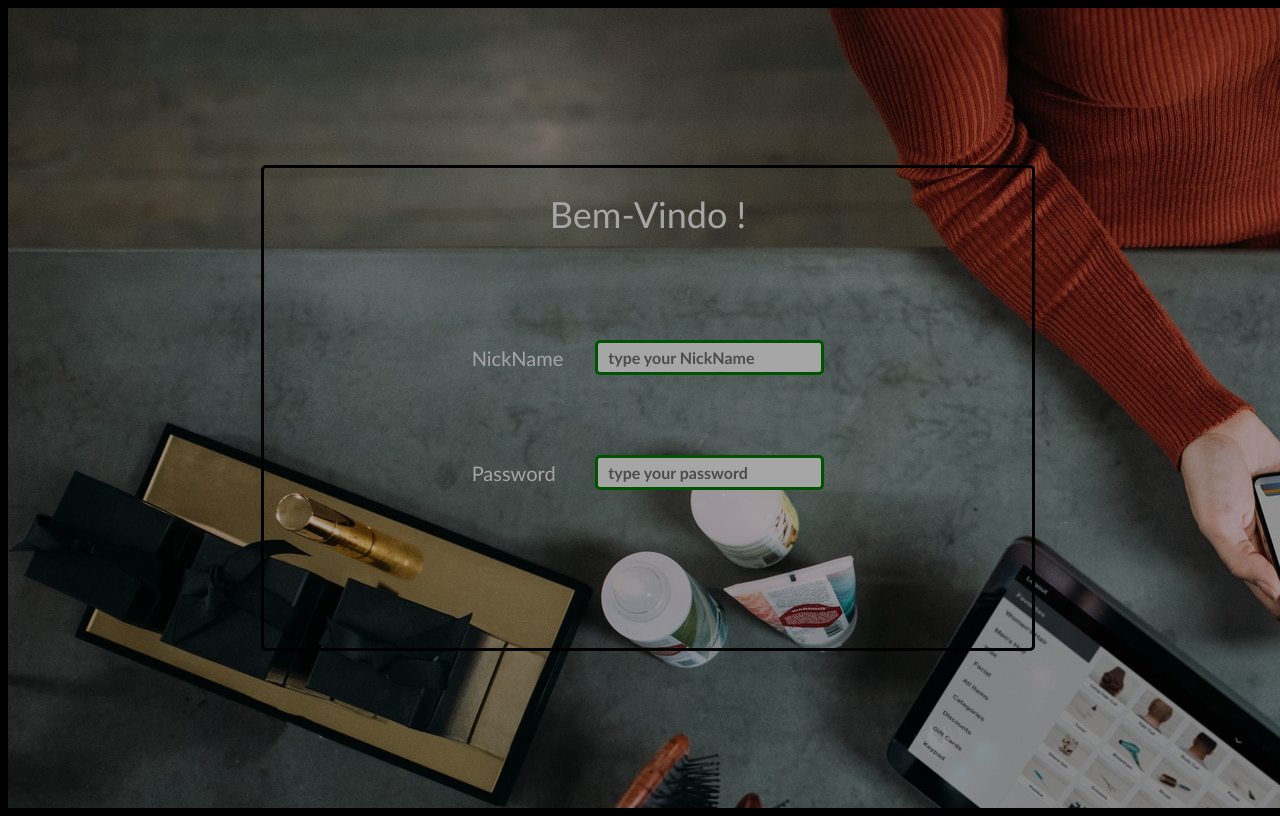
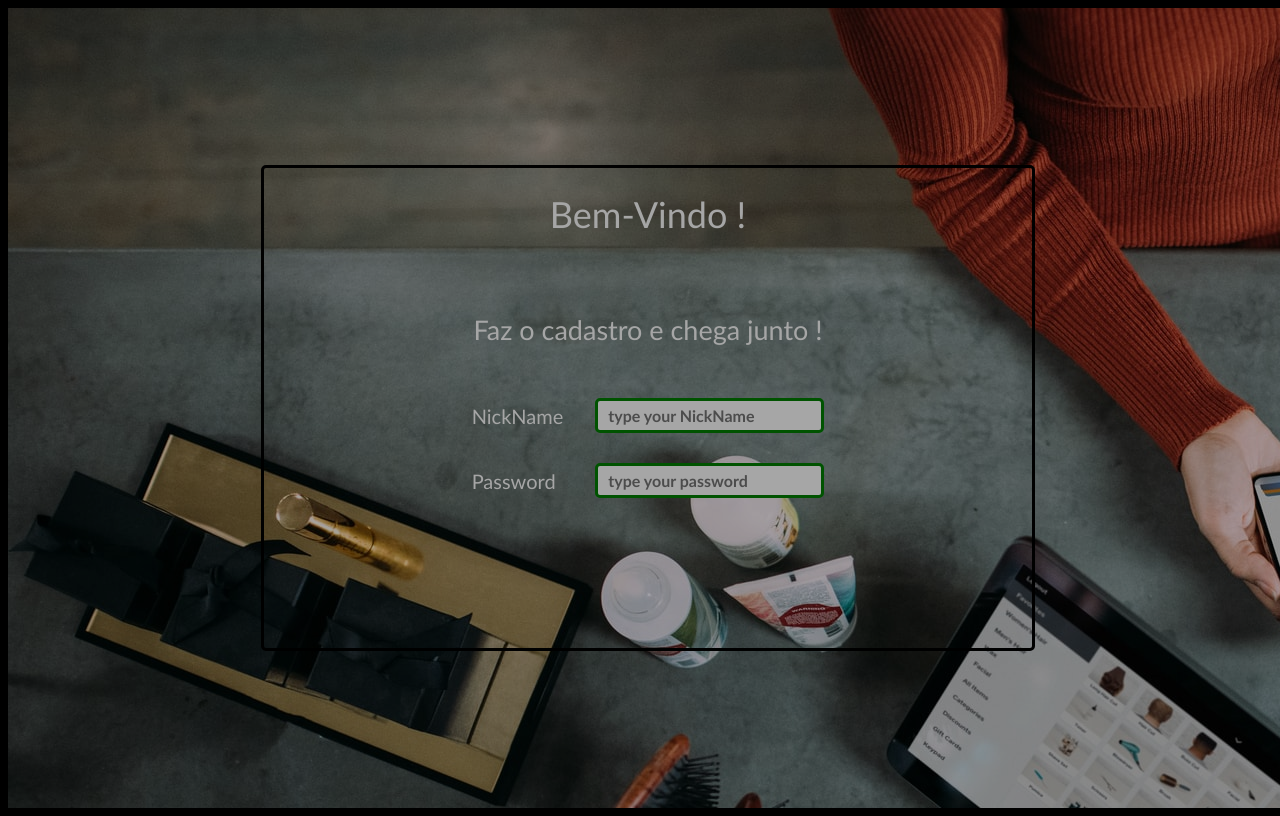
Before and after one commit to caiodeoliveira/localStorage, a React (Create React App) app: page / in a window 1280 px wide. Built offline with nearby package versions, Linux system fonts and the light colour scheme.

Commit message:
Add RegisterSubtitle Component

```diff
--- a/src/components/Register/index.tsx
+++ b/src/components/Register/index.tsx
@@ -6,6 +6,9 @@ export const Register = () => {
       <S.Container>
         <S.Form>
           <S.RegisterTitle>Bem-Vindo !</S.RegisterTitle>
+          <S.RegisterSubtitle>
+            Faz o cadastro e chega junto !
+          </S.RegisterSubtitle>
           <S.NickNameContainer>
             <S.Label>NickName</S.Label>
             <S.Input type="text" placeholder="type your NickName" />
--- a/src/components/Register/styles.ts
+++ b/src/components/Register/styles.ts
@@ -19,11 +19,16 @@ export const Form = styled.form`
   display: flex;
   flex-direction: column;
   align-items: center;
-  gap: 80px;
+  gap: 30px;
 `;
 
 export const RegisterTitle = styled.h1`
   color: white;
+  font-family: "Gill Sans MT";
+  font-weight: 400;
+`;
+
+export const RegisterSubtitle = styled.h2`
   font-family: "Gill Sans MT";
   font-weight: 400;
 `;
```
